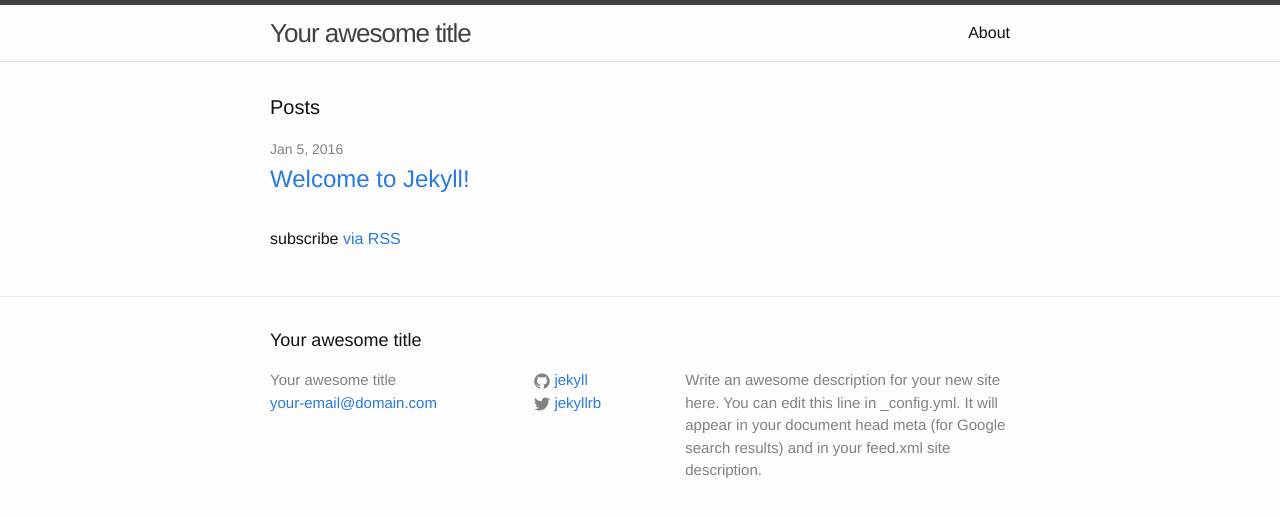
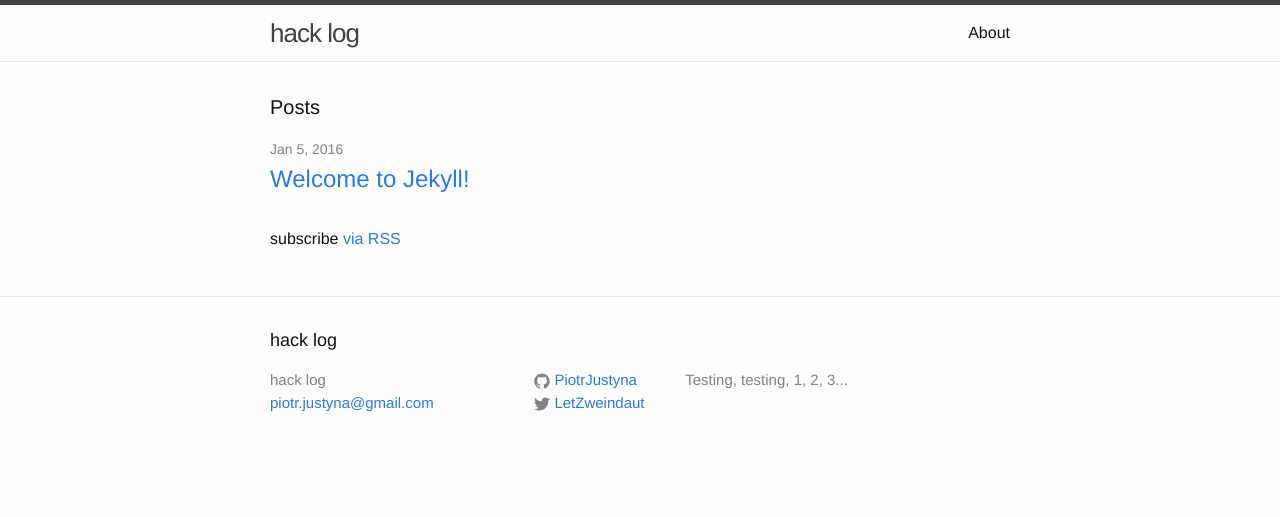
Before and after one commit to PiotrJustyna/piotrjustyna.github.io, a Jekyll site: the page built from index.html, in a window 1280 px wide. Shown: the top 517 px of the page. Built offline with Jekyll 4.4.1, drawn with Linux system fonts in a browser that asks for light colours.

Commit message:
Small change to the config file.

```diff
--- /dev/null
+++ b/Gemfile
@@ -0,0 +1,2 @@
+source 'https://rubygems.org'
+gem 'github-pages'
--- a/_config.yml
+++ b/_config.yml
@@ -1,14 +1,12 @@
 # Site settings
-title: Your awesome title
-email: your-email@domain.com
+title: hack log
+email: piotr.justyna@gmail.com
 description: > # this means to ignore newlines until "baseurl:"
-  Write an awesome description for your new site here. You can edit this
-  line in _config.yml. It will appear in your document head meta (for
-  Google search results) and in your feed.xml site description.
+  Testing, testing, 1, 2, 3...
 baseurl: "" # the subpath of your site, e.g. /blog/
-url: "http://yourdomain.com" # the base hostname & protocol for your site
-twitter_username: jekyllrb
-github_username:  jekyll
+url: "http://piotrjustyna.github.io" # the base hostname & protocol for your site
+twitter_username: LetZweindaut
+github_username: PiotrJustyna
 
 # Build settings
 markdown: kramdown
```
Also changed, not shown: Gemfile.lock (added).
